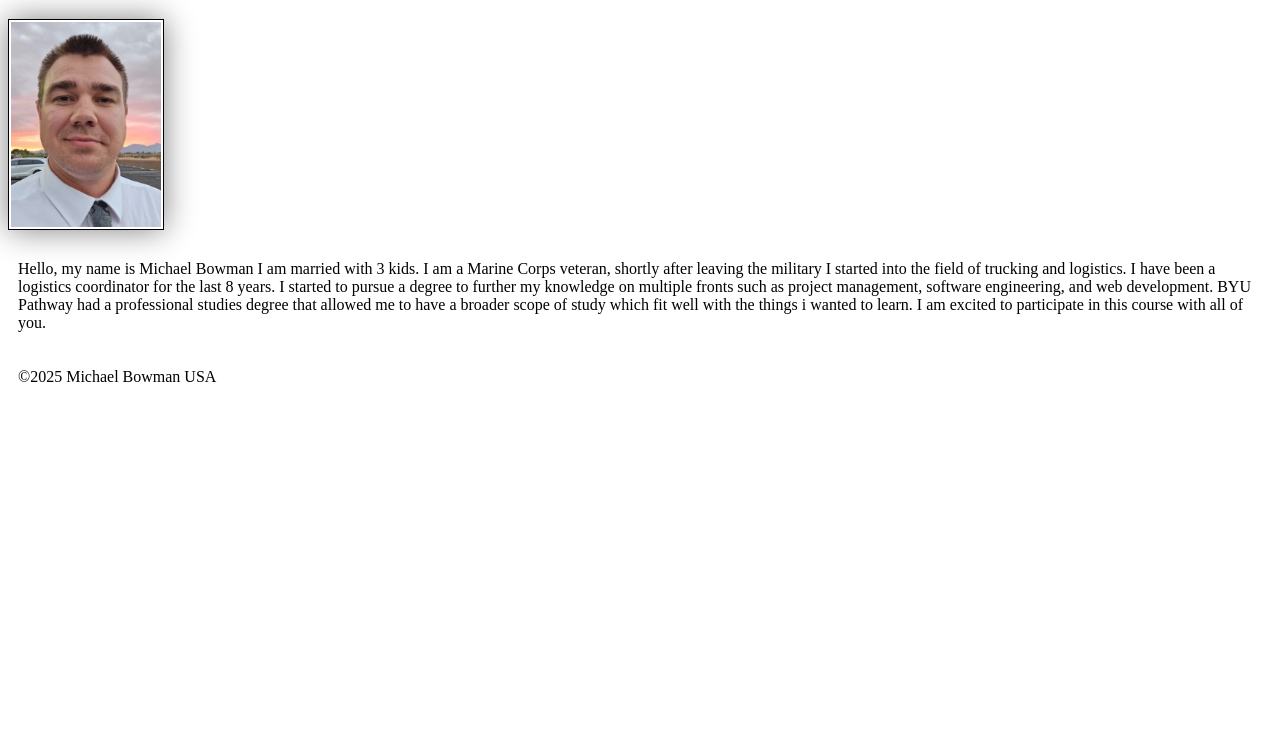
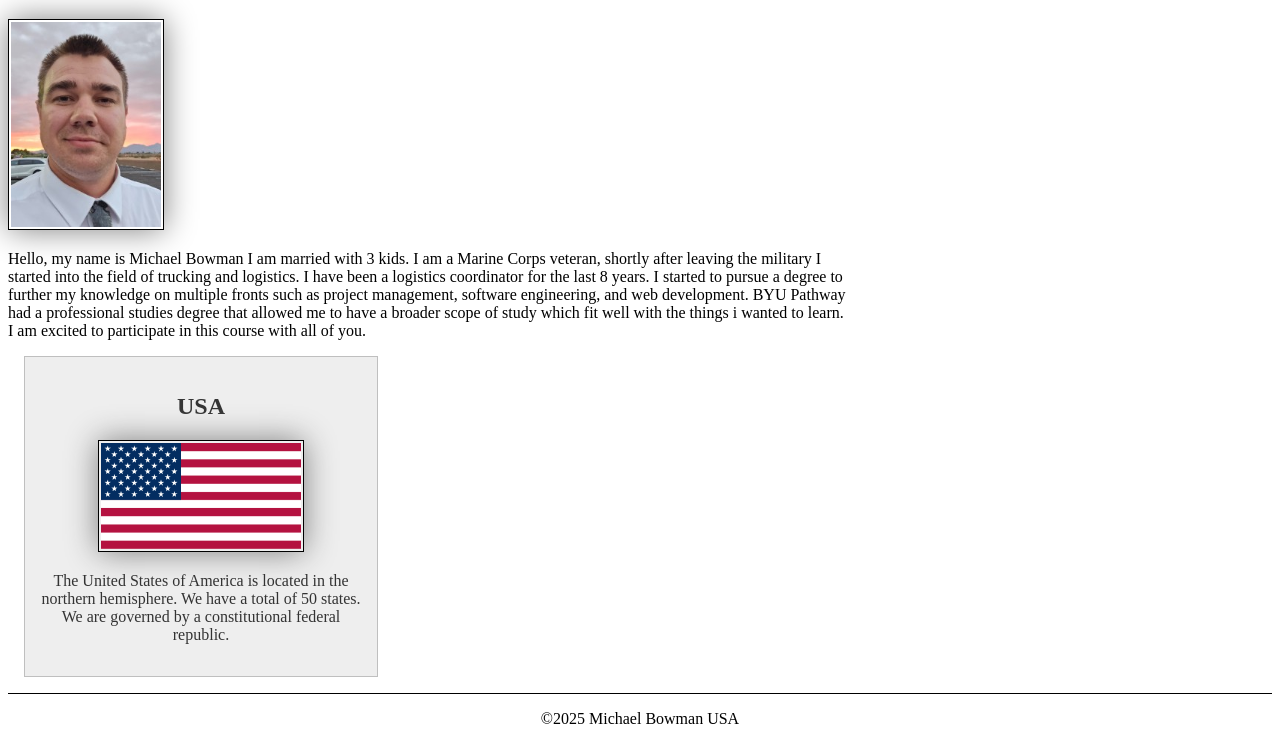
Before and after one commit to GutsySpider/wdd130, a plain HTML site: page index.html in a window 1280 px wide. Shown: the part 205-949 px from the top of the page. Before the commit the page ends 800 px from the top, so only its background shows below. Drawn offline with Linux system fonts and the light colour scheme; files that its build step writes are made by us from their sources.

Commit message:
Enhance homepage

```diff
--- a/index.html
+++ b/index.html
@@ -4,6 +4,8 @@
         <meta charset="UTF-8">
         <meta name="viewport" content="width=device-width, initial-scale=1.0">
         <title>Michael Bowman | WDD 130</title>
+        <meta name="description" content="Michael Bowman, wdd130, A little information about me.">
+        <meta name="author" content="Michael Bowman">
         <link rel="stylesheet" href="styles/styles.css">
     </head>
     <body>
@@ -25,7 +27,11 @@
             I am excited to participate in this course with all of you.
             </p>
         </main>
-
+        <aside>
+            <h2>USA</h2>
+            <img src="images/Flag_of_the_United_States.svg.png" alt="USA Flag">
+            <p>The United States of America is located in the northern hemisphere. We have a total of 50 states. We are governed by a constitutional federal republic.</p>
+        </aside>
         <footer>
         <p>&copy;2025 Michael Bowman USA</p>
         </footer>
--- /dev/null
+++ b/styles/styles.css
@@ -0,0 +1,57 @@
+nav {
+    background-color: darkblue;
+    padding: 10px
+}
+
+nav a {
+    color: white;
+    display: block;
+    padding: 20px;
+}
+
+h1 {
+    color: darkblue;
+}
+
+img {
+    width: 150px;
+    height: auto;
+    border: 1px solid black;
+    padding: 2px;
+    box-shadow: 0 0 30px gray;
+}
+
+p {
+    padding: 0;
+}
+
+main {
+    max-width: 840px;
+}
+
+aside {
+    width: 20rem;
+    margin: 1rem;
+    border: 1px solid rgb(0 0 0 / 0.2);
+    /* 1 */
+    padding: 1rem;
+    background-color: #eee;
+    color: #333;
+    text-align: center;
+}
+
+aside img {
+    width: 200px;
+    height: auto;
+}
+
+main img {
+    width: 150px;
+    height: auto;
+}
+
+footer {
+    margin-top: 15px;
+    border-top: 1px solid #000;
+    text-align: center;
+}
--- a/week02/styles/styles.css
+++ /dev/null
@@ -1,26 +0,0 @@
-nav {
-    background-color: darkblue;
-    padding: 10px
-}
-
-nav a {
-    color: white;
-    display: block;
-    padding: 20px;
-}
-
-h1 {
-    color: darkblue;
-}
-
-img {
-    width: 150px;
-    height: auto;
-    border: 1px solid black;
-    padding: 2px;
-    box-shadow: 0 0 30px gray;
-}
-
-p {
-    padding: 10px;
-}
```
Also changed, not shown: images/Flag_of_the_United_States.svg.png (added).
